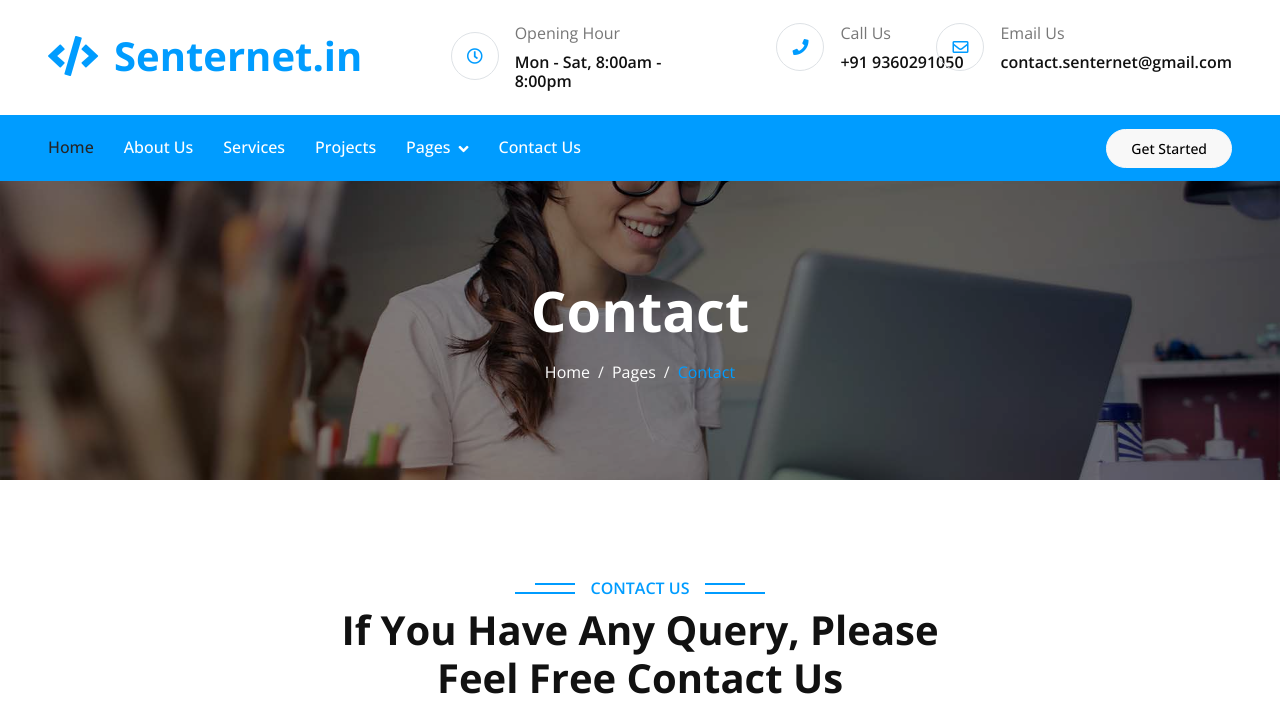
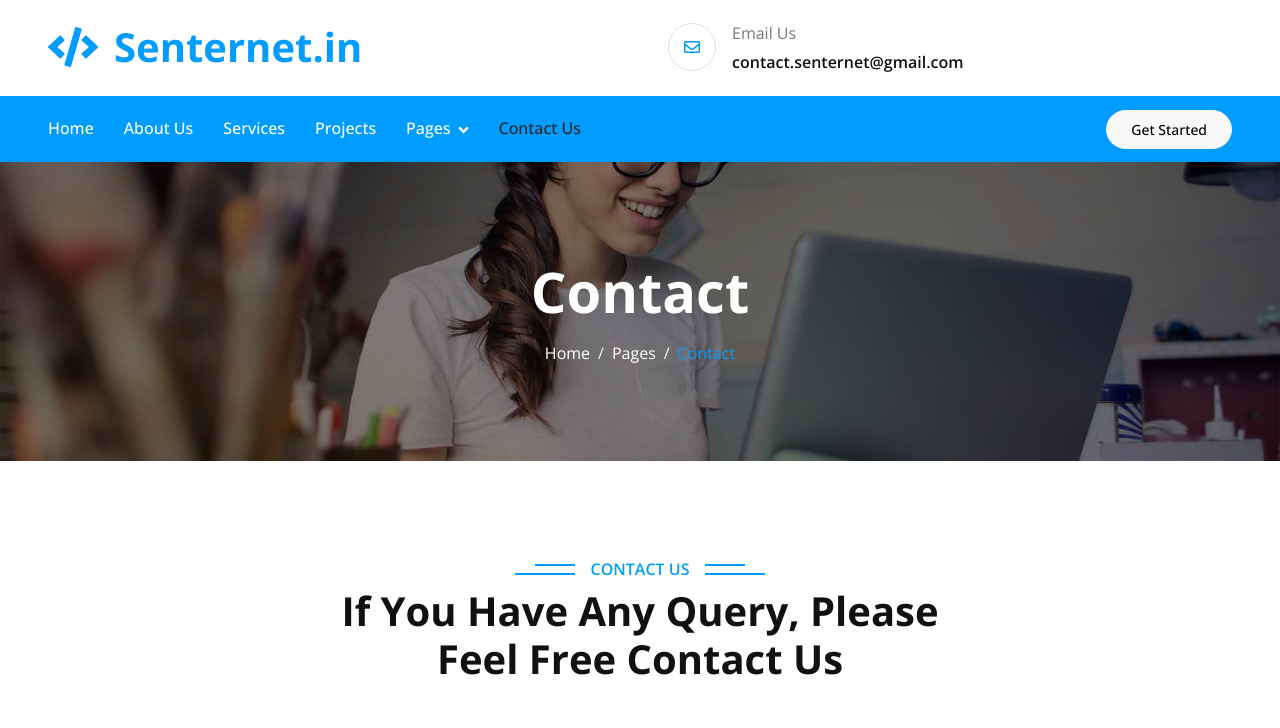
Before and after one commit to Senthil-official/senternet, a plain HTML site: page contact.html in a window 1280 px wide. Shown: the part 41-769 px from the top of the page. Drawn offline with nearby package versions, Linux system fonts and the light colour scheme; files that its build step writes are made by us from their sources; files whose address does not match are found by name.

Commit message:
Update contact.html

```diff
--- a/contact.html
+++ b/contact.html
@@ -78,24 +78,8 @@
                 <div class="row">
                     <div class="col-4">
                         <div class="d-flex align-items-center justify-content-end">
-                            <div class="flex-shrink-0 btn-lg-square border rounded-circle">
-                                <i class="far fa-clock text-primary"></i>
-                            </div>
-                            <div class="ps-3">
-                                <p class="mb-2">Opening Hour</p>
-                                <h6 class="mb-0">Mon - Sat, 8:00am - 8:00pm</h6>
-                            </div>
-                        </div>
-                    </div>
-                    <div class="col-4">
-                        <div class="d-flex align-items-center justify-content-end">
-                            <div class="flex-shrink-0 btn-lg-square border rounded-circle">
-                                <i class="fa fa-phone text-primary"></i>
-                            </div>
-                            <div class="ps-3">
-                                <p class="mb-2">Call Us</p>
-                                <h6 class="mb-0">+91 9360291050</h6>
-                            </div>
+
+
                         </div>
                     </div>
                     <div class="col-4">
@@ -124,7 +108,7 @@
         </button>
         <div class="collapse navbar-collapse" id="navbarCollapse">
             <div class="navbar-nav me-auto p-3 p-lg-0">
-                <a href="index.html" class="nav-item nav-link active">Home</a>
+                <a href="index.html" class="nav-item nav-link">Home</a>
                 <a href="about.html" class="nav-item nav-link">About Us</a>
                 <a href="service.html" class="nav-item nav-link">Services</a>
                 <a href="project.html" class="nav-item nav-link">Projects</a>
@@ -137,7 +121,7 @@
                        <!--<a href="404.html" class="dropdown-item">404 Page</a>-->
                     </div>
                 </div>
-                <a href="contact.html" class="nav-item nav-link">Contact Us</a>
+                <a href="contact.html" class="nav-item nav-link active">Contact Us</a>
             </div>
             <a href="#" class="btn btn-sm btn-light rounded-pill py-2 px-4 d-none d-lg-block">Get Started</a>
         </div>
@@ -170,7 +154,8 @@
             </div>
             <div class="row g-0 justify-content-center">
                 <div class="col-lg-8 wow fadeInUp" data-wow-delay="0.5s">
-                    <p class="text-center mb-4">The contact form is currently inactive. Get a functional and working contact form with Ajax & PHP in a few minutes. Just copy and paste the files, add a little code and you're done. <a href="https://htmlcodex.com/contact-form">Download Now</a>.</p>
+                    <p class="text-center mb-4">The contact form is currently under construction so our team members have issue to collect your mails , so please wait one hour for our reply.... <!--<a href="https://htmlcodex.com/contact-form">Download Now</a>.--></p>
+
                     <form action="https://api.web3forms.com/submit" method="POST">
 
                         <!-- Replace with your Access Key -->
@@ -179,7 +164,6 @@
                         <!-- Form Inputs. Each input must have a name="" attribute -->
                         Enter your Name<br>&nbsp;&nbsp;&nbsp;&nbsp;<input type="text" name="name" required>
                         <br>Enter your Email<br>&nbsp;&nbsp;&nbsp;&nbsp;<input type="email" name="email" required>
-                        <br>Enter your Mobile number<br>&nbsp;&nbsp;&nbsp;&nbsp;<input type="number" name="number" required>
                         <br>Write Message<br>&nbsp;&nbsp;&nbsp;&nbsp;<textarea name="message" required></textarea>
                     <br><br>
                         <!-- Honeypot Spam Protection -->
```
